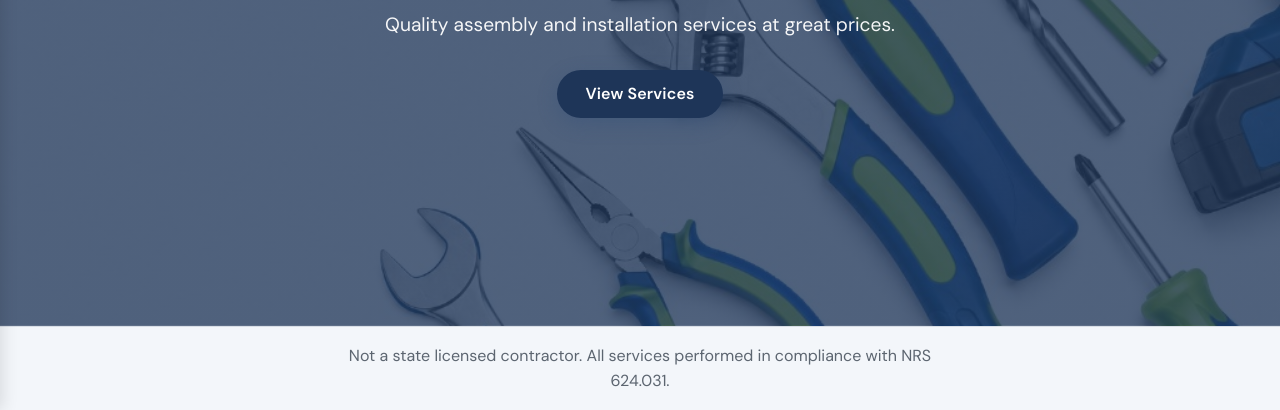
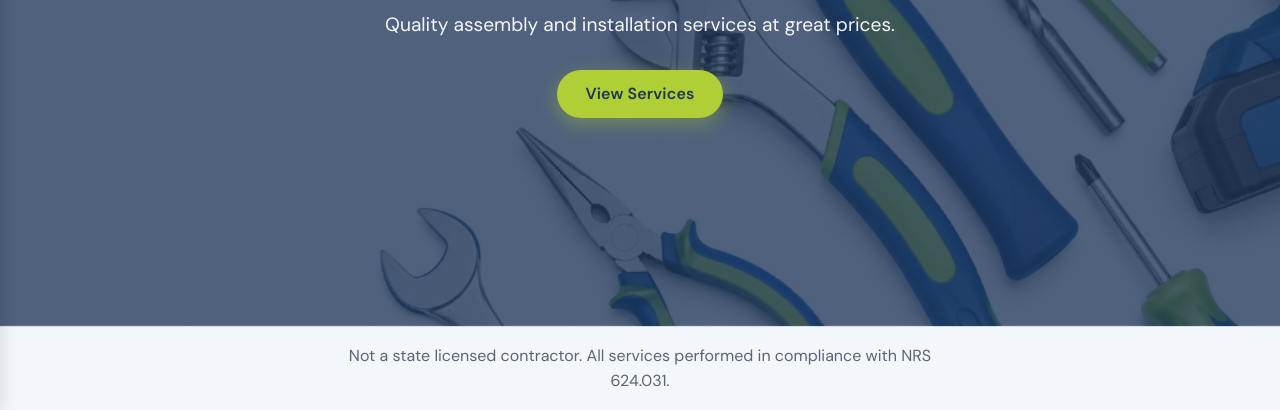
Before and after one commit to DinoCzar/rhsvegas, a plain HTML site: page index.html in a window 1280 px wide. In both pictures the pointer is over the link "View Services". Shown: the part 390-800 px from the top of the page. Drawn offline with Linux system fonts and the light colour scheme.

Commit message:
Style homepage View Services button with logo lime green.
Split hero button styles from primary buttons so only the homepage CTA uses chartreuse with navy text.

Co-authored-by: Cursor <cursoragent@cursor.com>

```diff
--- a/css/theme.css
+++ b/css/theme.css
@@ -52,8 +52,7 @@ body {
   transition: transform 0.15s ease, box-shadow 0.15s ease, background 0.15s ease;
 }
 
-.btn-primary,
-.btn-hero {
+.btn-primary {
   background: var(--color-primary);
   color: #fff;
   padding: 14px 28px;
@@ -61,11 +60,26 @@ body {
   box-shadow: var(--shadow-btn);
 }
 
-.btn-primary:hover,
-.btn-hero:hover {
+.btn-hero {
+  background: var(--color-lime);
+  color: var(--color-primary-dark);
+  padding: 14px 28px;
+  border-radius: var(--radius-pill);
+  box-shadow: 0 4px 14px rgba(176, 207, 54, 0.35);
+}
+
+.btn-primary:hover {
   background: var(--color-primary-dark);
   transform: translateY(-2px);
   box-shadow: 0 6px 20px rgba(45, 74, 122, 0.32);
+  opacity: 1;
+}
+
+.btn-hero:hover {
+  background: var(--color-lime-dark);
+  color: var(--color-primary-dark);
+  transform: translateY(-2px);
+  box-shadow: 0 6px 20px rgba(176, 207, 54, 0.4);
   opacity: 1;
 }
 
```
